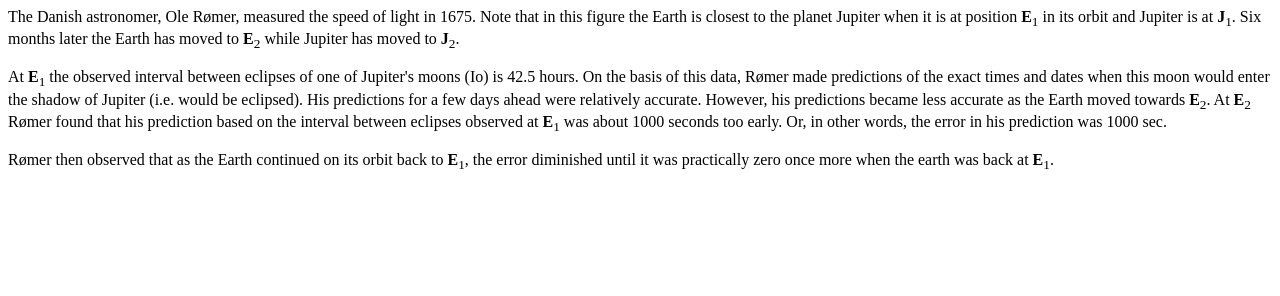
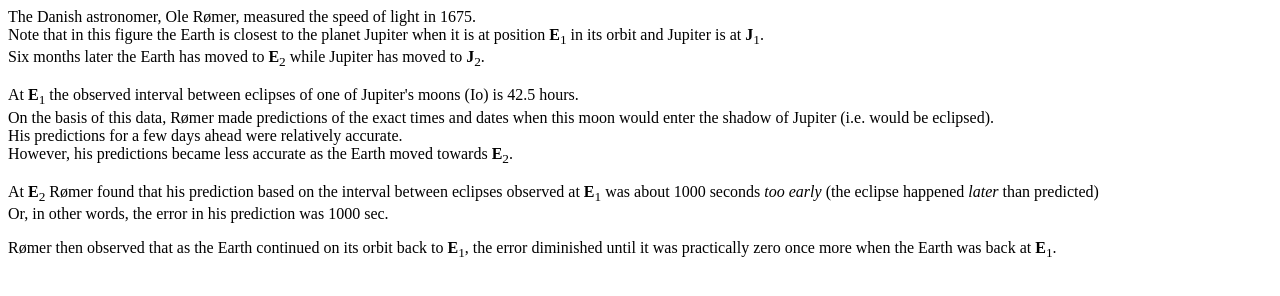
Before and after one commit to tdindorf/JL.03, a plain HTML site: page txt/JL.03.01.p01.html in a window 1280 px wide. Drawn offline with Linux system fonts and the light colour scheme.

Commit message:
Update JL.03.01.p01.html

```diff
--- a/txt/JL.03.01.p01.html
+++ b/txt/JL.03.01.p01.html
@@ -1,11 +1,19 @@
-<div>
+		<div>
+	<meta charset="utf-8">
 	<style scoped>
 		p{font:inherit}
 	</style>
 	<div>
-		<p>The Danish astronomer, Ole Rømer, measured the speed of light in 1675.  Note that in this figure the Earth is closest to the planet Jupiter when it is at position <b>E</b><sub>1</sub> in its orbit and Jupiter is at <b>J</b><sub>1</sub>.  Six months later the Earth has moved to <b>E</b><sub>2</sub> while Jupiter has moved to <b>J</b><sub>2</sub>.</p>
-		<p>At <b>E</b><sub>1</sub> the observed interval between eclipses of one of Jupiter's moons (Io) is 42.5 hours.  On the basis of this data, Rømer made predictions of the exact times and dates when this moon would enter the shadow of Jupiter (i.e.  would be eclipsed).  His predictions for a few days ahead were relatively accurate.  However, his predictions became less accurate as the Earth moved towards <b>E</b><sub>2</sub>.  At <b>E</b><sub>2</sub> Rømer found that his prediction based on the interval between eclipses observed at <b>E</b><sub>1</sub> was about 1000 seconds too early.  Or, in other words, the error in his prediction was 1000 sec.</p>
-		<p>Rømer then observed that as the Earth continued on its orbit back to <b>E</b><sub>1</sub>, the error diminished until it was practically zero once more when the earth was back at <b>E</b><sub>1</sub>.</p>
+		<p>The Danish astronomer, Ole Rømer, measured the speed of light in 1675.
+			<br/>Note that in this figure the Earth is closest to the planet Jupiter when it is at position <b>E</b><sub>1</sub> in its orbit and Jupiter is at <b>J</b><sub>1</sub>.
+		<br/>Six months later the Earth has moved to <b>E</b><sub>2</sub> while Jupiter has moved to <b>J</b><sub>2</sub>.</p>
+		<p>At <b>E</b><sub>1</sub> the observed interval between eclipses of one of Jupiter's moons (Io) is 42.5 hours.
+			<br/>On the basis of this data, Rømer made predictions of the exact times and dates when this moon would enter the shadow of Jupiter (i.e.  would be eclipsed).
+			<br/>His predictions for a few days ahead were relatively accurate.
+		<br/>However, his predictions became less accurate as the Earth moved towards <b>E</b><sub>2</sub>.</p>
+		<p>At <b>E</b><sub>2</sub> Rømer found that his prediction based on the interval between eclipses observed at <b>E</b><sub>1</sub> was about 1000 seconds <i>too early</i> (the eclipse happened <i>later</i> than predicted)
+		<br/>Or, in other words, the error in his prediction was 1000 sec.</p>
+		<p>Rømer then observed that as the Earth continued on its orbit back to <b>E</b><sub>1</sub>, the error diminished until it was practically zero once more when the Earth was back at <b>E</b><sub>1</sub>.</p>
 	</div>
 
 </div>
```
